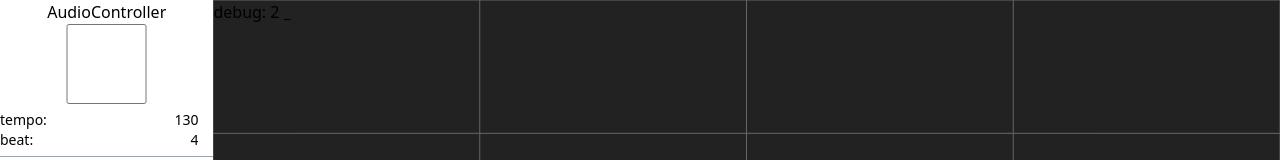
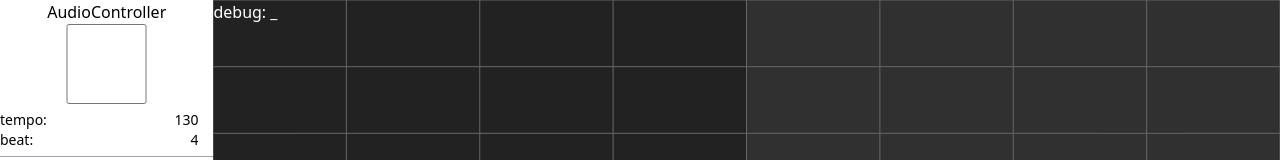
Before and after one commit to nnnnusui/WebPianoRoll, a Next.js app: page / in a window 1280 px wide. Shown: the top 160 px of the page. Built offline with nearby package versions, Linux system fonts and the light colour scheme; no server answers.

Commit message:
update: rewrite action

```diff
--- a/src/components/pianoroll/canvas/GridController.tsx
+++ b/src/components/pianoroll/canvas/GridController.tsx
@@ -24,7 +24,7 @@ const GridController: React.FC<Props> = ({ context, canvasSize, gridSize }) => {
   const [debug, setDebug] = useState("");
   const maxPos = { x: canvasSize.width, y: canvasSize.height };
   const move = MoveState(maxPos);
-  const scale = ScaleState(move, { width: 2, height: 2 });
+  const scale = ScaleState(move);
   const selection = SelectionController();
 
   const grid = Grid(gridSize);
@@ -35,9 +35,9 @@ const GridController: React.FC<Props> = ({ context, canvasSize, gridSize }) => {
 
   const note = (() => {
     const state = NoteState();
-    const action = NoteAction(state, move, cellSize);
+    const executor = NoteAction(state, move, cellSize);
     const draw = NoteDrawer(state);
-    return { state, action, draw };
+    return { state, executor, draw };
   })();
 
   const getViewLocal = (event: React.MouseEvent) => {
@@ -66,14 +66,9 @@ const GridController: React.FC<Props> = ({ context, canvasSize, gridSize }) => {
     const executorMap = PointerActionExecutor.getMap([
       MoveAction(move, scale),
       ScaleAction(scale),
-      // note.action,
+      note.executor,
     ]);
-    const distributor = PointerActionDistributor(
-      state,
-      settings,
-      executorMap,
-      note.action.executor
-    );
+    const distributor = PointerActionDistributor(state, settings, executorMap);
     return {
       ...distributor,
       ...state,
@@ -125,8 +120,8 @@ const GridController: React.FC<Props> = ({ context, canvasSize, gridSize }) => {
           return false;
         }}
       ></div>
-      <h1 className="absolute">
-        {`debug: ${scale.get.width}`} _
+      <h1 className="absolute text-white">
+        {`debug: ${debug}`} _
         {Array.from(pointer.state)
           .map(([, { action }], index) => `${index}: ${action.type}`)
           .join(", ")}
--- a/src/components/pianoroll/canvas/pointerAction/MoveAction.ts
+++ b/src/components/pianoroll/canvas/pointerAction/MoveAction.ts
@@ -1,44 +1,28 @@
 import MoveState from "../state/MoveState";
-import { Pos } from "../type/Pos";
 import getViewLocal from "../getViewLocal";
 import ScaleState from "../state/ScaleState";
-import useMapState from "../useMapState";
-import PointerId from "../type/PointerId";
 import { PointerActionExecutorOverride } from "../../../pointerAction/Executor";
+import Event from "../../../pointerAction/type/Event";
 
 const MoveAction = (
   state: ReturnType<typeof MoveState>,
   scale: ReturnType<typeof ScaleState>
 ): PointerActionExecutorOverride => {
-  const fromMap = useMapState<PointerId, Pos>();
-
   return {
     type: "move",
-    executor: {
-      down: (events) => {
+    executor: (events) => {
       const [event] = events;
-        fromMap.set(event.pointerId, state.getGridLocal(event));
-      },
-      move: (events) => {
-        const [current, ...others] = events;
-        fromMap.use((prev) => {
-          const from = prev.get(current.pointerId);
-          if (!from) return;
-          const to = getViewLocal(current);
+      const from = state.getGridLocal(event);
+      const execute = (events: Event[]) => {
+        const [event, ...others] = events;
+        const to = getViewLocal(event);
         const vector = {
           x: from.x - to.x,
           y: from.y - to.y,
         };
         state.set(scale.get, vector);
-          others.forEach((it) =>
-            prev.set(it.pointerId, state.getGridLocal(it))
-          );
-        });
-      },
-      up: (events) => {
-        const [current] = events;
-        fromMap.delete(current.pointerId);
-      },
+      };
+      return { execute, mayBeExecute: execute };
     },
   };
 };
--- a/src/components/pianoroll/canvas/pointerAction/NoteAction.ts
+++ b/src/components/pianoroll/canvas/pointerAction/NoteAction.ts
@@ -2,13 +2,17 @@ import MoveState from "../state/MoveState";
 import NoteState from "../state/NoteState";
 import { Pos } from "../type/Pos";
 import { Size } from "../type/Size";
-import { PointerActionExecutor } from "../../../pointerAction/State";
+import {
+  PointerActionExecutorOverride,
+  PointerActionExecution,
+} from "../../../pointerAction/Executor";
+import Event from "../../../pointerAction/type/Event";
 
 const NoteAction = (
   state: ReturnType<typeof NoteState>,
   move: ReturnType<typeof MoveState>,
   cellSize: Size
-) => {
+): PointerActionExecutorOverride => {
   type NoteId = number;
 
   const getCellPos = (gridLocal: Pos): Pos => {
@@ -18,12 +22,10 @@ const NoteAction = (
     };
   };
 
-  type Executor = PointerActionExecutor;
   type Note = { pos: Pos; length: number };
-  type Action = Executor & {
+  type Action = {
     result: (events: Event[]) => Note;
-  };
-  type Event = React.PointerEvent;
+  } & PointerActionExecution;
 
   const AddAction = (from: Pos): Action => {
     const result = (events: Event[]) => {
@@ -39,6 +41,7 @@ const NoteAction = (
       result,
       execute: (events) => state.add(result(events)),
       mayBeExecute: () => {},
+      cancel: () => {},
     };
   };
   const MoveAction = (from: Pos, noteId: NoteId): Action => {
@@ -62,6 +65,7 @@ const NoteAction = (
       result,
       execute: (events: Event[]) => state.set(noteId, result(events)),
       mayBeExecute: () => {},
+      cancel: () => {},
     };
   };
   const RemoveAction = (noteId: NoteId, note: Note): Action => {
@@ -69,6 +73,7 @@ const NoteAction = (
       result: () => note,
       execute: () => state.delete(noteId),
       mayBeExecute: () => {},
+      cancel: () => {},
     };
   };
 
@@ -91,11 +96,13 @@ const NoteAction = (
         const to = getCellPos(move.getGridLocal(event));
         if (from?.x != to?.x || from?.y != to?.y) action = moveAction;
       },
+      cancel: () => {},
     };
   };
 
   return {
-    executor: (events: Event[]): Executor => {
+    type: "note",
+    executor: (events) => {
       const [event] = events;
       const pointerId = event.pointerId;
       const from = getCellPos(move.getGridLocal(event));
@@ -109,6 +116,7 @@ const NoteAction = (
           return MoveOrRemoveAction(from, note.id, note);
         }
       })();
+      state.maybe.set(pointerId, action.result(events));
 
       return {
         execute: (events) => {
@@ -120,6 +128,10 @@ const NoteAction = (
           action.mayBeExecute(events);
           state.maybe.set(pointerId, action.result(events));
         },
+        cancel: () => {
+          state.maybe.delete(pointerId);
+          state.onAction.delete(pointerId);
+        },
       };
     },
   };
--- a/src/components/pianoroll/canvas/pointerAction/ScaleAction.ts
+++ b/src/components/pianoroll/canvas/pointerAction/ScaleAction.ts
@@ -1,16 +1,12 @@
 import ScaleState from "../state/ScaleState";
 import getViewLocal from "../getViewLocal";
-import { useState } from "react";
 import { PointerActionExecutorOverride } from "../../../pointerAction/Executor";
+import Event from "../../../pointerAction/type/Event";
 
 const ScaleAction = (
   state: ReturnType<typeof ScaleState>
 ): PointerActionExecutorOverride => {
-  const scaleInit = { width: 1, height: 1 };
-  const fromInit = { scale: scaleInit, range: { width: 0, height: 0 } };
-  const [from, setFrom] = useState(fromInit);
-
-  const focusAndRange = (events: React.PointerEvent[]) => {
+  const focusAndRange = (events: Event[]) => {
     const [onMove, focus] = events.map((it) => getViewLocal(it));
     const range = {
       width: Math.abs(onMove.x - focus.x),
@@ -21,12 +17,11 @@ const ScaleAction = (
 
   return {
     type: "scale",
-    executor: {
-      down: (events) => {
-        const [, range] = focusAndRange(events);
-        setFrom({ scale: state.get, range });
-      },
-      move: (events) => {
+    executor: (events) => {
+      const [, range] = focusAndRange(events);
+      const from = { scale: state.get, range };
+
+      const execute = (events: Event[]) => {
         const [focus, range] = focusAndRange(events);
         if (range.width == 0 || range.height == 0) return;
         const sizeRatio = {
@@ -37,7 +32,8 @@ const ScaleAction = (
           width: from.scale.width * sizeRatio.width,
           height: from.scale.height * sizeRatio.height,
         });
-      },
+      };
+      return { execute: () => {}, mayBeExecute: execute };
     },
   };
 };
--- a/src/components/pianoroll/canvas/state/ScaleState.ts
+++ b/src/components/pianoroll/canvas/state/ScaleState.ts
@@ -13,31 +13,34 @@ const ScaleState = (
   const maxPos = move.maxPos;
   const [state, _setState] = useState(defaultValue);
   const setState = (viewLocalFocus: Pos, action: SetStateAction<Size>) => {
-    _setState((prev) => {
-      const mayBeNext = typeof action === "function" ? action(prev) : action;
+    _setState((prevScale) => {
+      const mayBeNext =
+        typeof action === "function" ? action(prevScale) : action;
       const next = fixLowerLimit(fixHigherLimit(mayBeNext));
 
+      move.set(next, (prevMove) => {
         // find `moveVector` calculation. and apply to MoveState.
         const focus = {
-        x: move.get.x + viewLocalFocus.x,
-        y: move.get.y + viewLocalFocus.y,
+          x: prevMove.x + viewLocalFocus.x,
+          y: prevMove.y + viewLocalFocus.y,
         };
         const inGridRatio = {
-        width: focus.x / (maxPos.x * prev.width),
-        height: focus.y / (maxPos.y * prev.height),
+          width: focus.x / (maxPos.x * prevScale.width),
+          height: focus.y / (maxPos.y * prevScale.height),
         };
         const scalingVector = {
-        x: (next.width - prev.width) * maxPos.x,
-        y: (next.height - prev.height) * maxPos.y,
+          x: (next.width - prevScale.width) * maxPos.x,
+          y: (next.height - prevScale.height) * maxPos.y,
         };
         const moveVector = {
           x: inGridRatio.width * scalingVector.x,
           y: inGridRatio.height * scalingVector.y,
         };
-      move.set(next, (prev) => ({
-        x: prev.x + moveVector.x,
-        y: prev.y + moveVector.y,
-      }));
+        return {
+          x: prevMove.x + moveVector.x,
+          y: prevMove.y + moveVector.y,
+        };
+      });
 
       return next;
     });
--- a/src/components/pointerAction/Distributor.ts
+++ b/src/components/pointerAction/Distributor.ts
@@ -1,49 +1,42 @@
-import NoteAction from "../pianoroll/canvas/pointerAction/NoteAction";
-import PointerActionExecutor, { PointerActionExecutorMap } from "./Executor";
+import { PointerActionExecutorMap } from "./Executor";
 import PointerActionSettings, { PointerActionConditions } from "./Settings";
 import PointerActionState from "./State";
 import ActionType from "./type/ActionType";
 import Event from "./type/Event";
+import PointerId from "../pianoroll/canvas/type/PointerId";
 
 const Distributor = (
   state: ReturnType<typeof PointerActionState>,
   settings: ReturnType<typeof PointerActionSettings>,
-  executorMap: PointerActionExecutorMap,
-  noteAction: ReturnType<typeof NoteAction>["executor"]
+  executorMap: PointerActionExecutorMap
 ) => {
-  const filteredByActionTypes = (by: ActionType[]) =>
-    Array.from(state.state).filter(([, { action: { type } }]) =>
-      by.includes(type)
-    );
+  const filteredByActionTypes = (by: ActionType[], pointerId: PointerId) =>
+    Array.from(state.state)
+      .filter(([id]) => pointerId != id)
+      .filter(([, { action: { type } }]) => by.includes(type));
 
   const isUnique = (it: ActionType) =>
     Array.from(state.state.values())
       .map(({ action: { type } }) => type)
       .includes(it);
-  const checkCondirions = (
+  const checkConditions = (
     type: ActionType,
-    conditions: PointerActionConditions
+    conditions: PointerActionConditions,
+    pointerId: PointerId
   ) => {
     const { unique, overwrites, premise } = conditions;
     if (unique && isUnique(type)) return;
-    const mayBeOverwrites = filteredByActionTypes(overwrites);
+    const mayBeOverwrites = filteredByActionTypes(overwrites, pointerId);
     if (mayBeOverwrites.length < premise) return;
     const overwriteTargets = mayBeOverwrites.slice(-premise);
     return { type, conditions, overwriteTargets };
   };
 
-  const findAction = () =>
+  const findAction = (pointerId: PointerId) =>
     Array.from(settings)
       .reverse()
-      .map(([type, conditions]) => {
-        const { unique, overwrites, premise } = conditions;
-        if (unique && isUnique(type)) return;
-        const mayBeOverwrites = filteredByActionTypes(overwrites);
-        if (mayBeOverwrites.length < premise) return;
-        const overwriteTargets = mayBeOverwrites.slice(-premise);
-        return { type, conditions, overwriteTargets };
-      })
-      .find((it) => it);
+      .map(([type, conditions]) => checkConditions(type, conditions, pointerId))
+      .find((it) => !!it);
 
   const getEvents = (
     latest: Event,
@@ -51,44 +44,39 @@ const Distributor = (
   ) => [
     latest,
     ...from
-      .map(([, { event }]) => event)
+      .map(([, { event }]) => {
+        console.log(event.pointerId);
+        return event;
+      })
       .filter((it) => it.pointerId != latest.pointerId)
       .reverse(),
   ];
 
-  const execute = (
-    it: ReturnType<typeof state.get>,
-    executionName: keyof PointerActionExecutor
+  const applyResidue = (
+    state: PointerActionState,
+    from: ReturnType<typeof state.get>
   ) => {
-    if (!it) return;
-    executorMap
-      .get(it.action.type)
-      [executionName](
-        getEvents(it.event, filteredByActionTypes([it.action.type]))
-      );
-    return it;
-  };
-
-  const applyResidue = (from: ReturnType<typeof state.get>) => {
     if (!from) return;
+    const pointerId = from.event.pointerId;
     const before = from.action.type;
     const { residue, premise } = from.action.conditions;
     const conditions = settings.get(residue);
     if (!conditions) return;
-    const [, ...targets] = filteredByActionTypes([before])
-      .slice(-(premise + 1))
+    const targets = filteredByActionTypes([before], pointerId)
+      .slice(-premise)
       .reverse();
-    const residual = !!checkCondirions(residue, conditions);
+    const residual = !!checkConditions(residue, conditions, pointerId);
 
     targets.forEach(([id, it]) => {
-      if (residual)
-        state.set(id, { ...it, action: { ...it.action, type: residue } });
-      else state.delete(id);
+      if (residual) {
+        const events = targets.map(([, { event }]) => event).reverse();
+        const executor = executorMap.use(residue, events);
+        state.set(id, {
+          ...it,
+          action: { ...it.action, type: residue, executor },
+        });
+      } else state.delete(id);
     });
-    if (!residual) return;
-    executorMap
-      .get(residue)
-      .down(targets.map(([, { event }]) => event).reverse());
   };
 
   return {
@@ -96,18 +84,16 @@ const Distributor = (
       onPointerOver: () => {},
       onPointerEnter: () => {},
       onPointerDown: (event: Event) => {
-        const finded = findAction();
+        const finded = findAction(event.pointerId);
         if (!finded) return;
+        const events = getEvents(event, finded.overwriteTargets);
         const action = {
           ...finded,
-          executor: noteAction(getEvents(event, finded.overwriteTargets)),
+          executor: executorMap.use(finded.type, events),
         };
         finded.overwriteTargets.forEach(([id, prev]) =>
           state.set(id, { ...prev, action })
         );
-        // executorMap
-        //   .get(finded.type)
-        //   .down(getEvents(event, finded.overwriteTargets));
         state.set(event.pointerId, { event, action });
       },
       onPointerMove: (event: Event) => {
@@ -115,27 +101,34 @@ const Distributor = (
           const prev = state.get(event.pointerId);
           if (!prev) return;
           const next = { ...prev, event };
-          // execute(next, "move");
-          next.action.executor.mayBeExecute(
-            getEvents(next.event, filteredByActionTypes([next.action.type]))
+          const events = getEvents(
+            event,
+            filteredByActionTypes([next.action.type], event.pointerId)
           );
+          next.action.executor.mayBeExecute(events);
           state.set(event.pointerId, next);
         });
       },
       onPointerUp: (event: Event) =>
-        state.delete(event.pointerId, (prev) => {
+        state.use((state) => {
+          const prev = state.get(event.pointerId);
+          if (!prev) return;
           const next = { ...prev, event };
-          // execute(next, "up");
-          // applyResidue(next);
-          next.action.executor.execute(
-            getEvents(next.event, filteredByActionTypes([next.action.type]))
+          const events = getEvents(
+            next.event,
+            filteredByActionTypes([next.action.type], event.pointerId)
           );
+          next.action.executor.execute(events);
+          applyResidue(state, next);
+          state.delete(event.pointerId);
         }),
       onPointerCancel: (event: Event) =>
-        state.delete(event.pointerId, (prev) => {
+        state.use((state) => {
+          const prev = state.get(event.pointerId);
+          if (!prev) return;
           const next = { ...prev, event };
-          // execute(next, "cancel");
-          // applyResidue(next);
+          applyResidue(state, next);
+          state.delete(event.pointerId);
         }),
       onPointerOut: () => {},
       onPointerLeave: () => {},
--- a/src/components/pointerAction/Executor.ts
+++ b/src/components/pointerAction/Executor.ts
@@ -2,42 +2,47 @@ import DummyAction from "./dummy/DummyAction";
 import ActionType from "./type/ActionType";
 import Event from "./type/Event";
 
-type Execution = (events: Event[]) => void;
-type Executor = {
-  down: Execution;
-  move: Execution;
-  up: Execution;
-  cancel: Execution;
+type Execute = (events: Event[]) => void;
+type Execution = {
+  execute: Execute;
+  mayBeExecute: Execute;
+  cancel: Execute;
 };
+type PartialExecutor = (events: Event[]) => Partial<Execution>;
 type Override = {
   type: ActionType;
-  executor: Partial<Executor>;
+  executor: PartialExecutor;
+};
+const empty: Execution = {
+  execute: () => {},
+  mayBeExecute: () => {},
+  cancel: () => {},
 };
 
-type PointerActionExecutor = Executor;
-
-const toRequired = (it: Partial<Executor>): Executor => ({
-  down: it.down || (() => {}),
-  move: it.move || (() => {}),
-  up: it.up || (() => {}),
-  cancel: it.cancel || (() => {}),
-});
-
+type PointerActionExecution = Execution;
 const PointerActionExecutor = {
   getMap: (overrides: Override[]) => {
-    const map = new Map(
+    const map = new Map<ActionType, PartialExecutor>(
       [DummyAction(), ...overrides].map(({ type, executor }) => [
         type,
-        toRequired(executor),
+        executor,
       ])
     );
+    const get = (key: ActionType) => map.get(key) || (() => empty);
     return {
       ...map,
-      get: (key: ActionType) => map.get(key) || toRequired({}),
+      use: (key: ActionType, events: Event[]) => ({
+        ...empty,
+        ...get(key)(events),
+      }),
     };
   },
 };
 type PointerActionExecutorOverride = Override;
 type PointerActionExecutorMap = ReturnType<typeof PointerActionExecutor.getMap>;
 export default PointerActionExecutor;
-export type { PointerActionExecutorOverride, PointerActionExecutorMap };
+export type {
+  PointerActionExecutorOverride,
+  PointerActionExecutorMap,
+  PointerActionExecution,
+};
--- a/src/components/pointerAction/Settings.ts
+++ b/src/components/pointerAction/Settings.ts
@@ -35,8 +35,8 @@ const applyDummy = (overrides: Override[]) => [
 const Settings = (overrides: Override[]): Map<ActionType, Conditions> =>
   applyDummy(overrides).reduce(
     (map, { type, conditions }) =>
-      map.set(type, { ...(map.get(type) || defaultConditions), ...conditions }),
-    new Map()
+      map.set(type, { ...defaultConditions, ...map.get(type), ...conditions }),
+    new Map<ActionType, Conditions>()
   );
 const PointerActionSettings = Settings;
 type PointerActionConditions = Conditions;
--- a/src/components/pointerAction/State.ts
+++ b/src/components/pointerAction/State.ts
@@ -1,20 +1,17 @@
 import useMapState from "../pianoroll/canvas/useMapState";
 import { PointerActionConditions } from "./Settings";
+import { PointerActionExecution } from "./Executor";
 
 type PointerId = number;
 type Event = React.PointerEvent;
 
-type Executor = {
-  execute: (events: Event[]) => void;
-  mayBeExecute: (events: Event[]) => void;
-};
 type ActionType = string;
 type Info = {
   event: Event;
   action: {
     type: ActionType;
     conditions: PointerActionConditions;
-    executor: Executor;
+    executor: PointerActionExecution;
   };
 };
 const State = () => {
@@ -23,4 +20,3 @@ const State = () => {
 type PointerActionState = Map<PointerId, Info>;
 const PointerActionState = State;
 export default PointerActionState;
-export type { Executor as PointerActionExecutor };
--- a/src/components/pointerAction/dummy/DummyAction.ts
+++ b/src/components/pointerAction/dummy/DummyAction.ts
@@ -1,6 +1,9 @@
 import { PointerActionExecutorOverride } from "../Executor";
 
 const DummyAction = (): PointerActionExecutorOverride => {
-  return { type: "dummy", executor: {} };
+  return {
+    type: "dummy",
+    executor: () => ({ execute: () => {}, mayBeExecute: () => {} }),
+  };
 };
 export default DummyAction;
```
Lines whose indentation alone changed are shown as unchanged.
